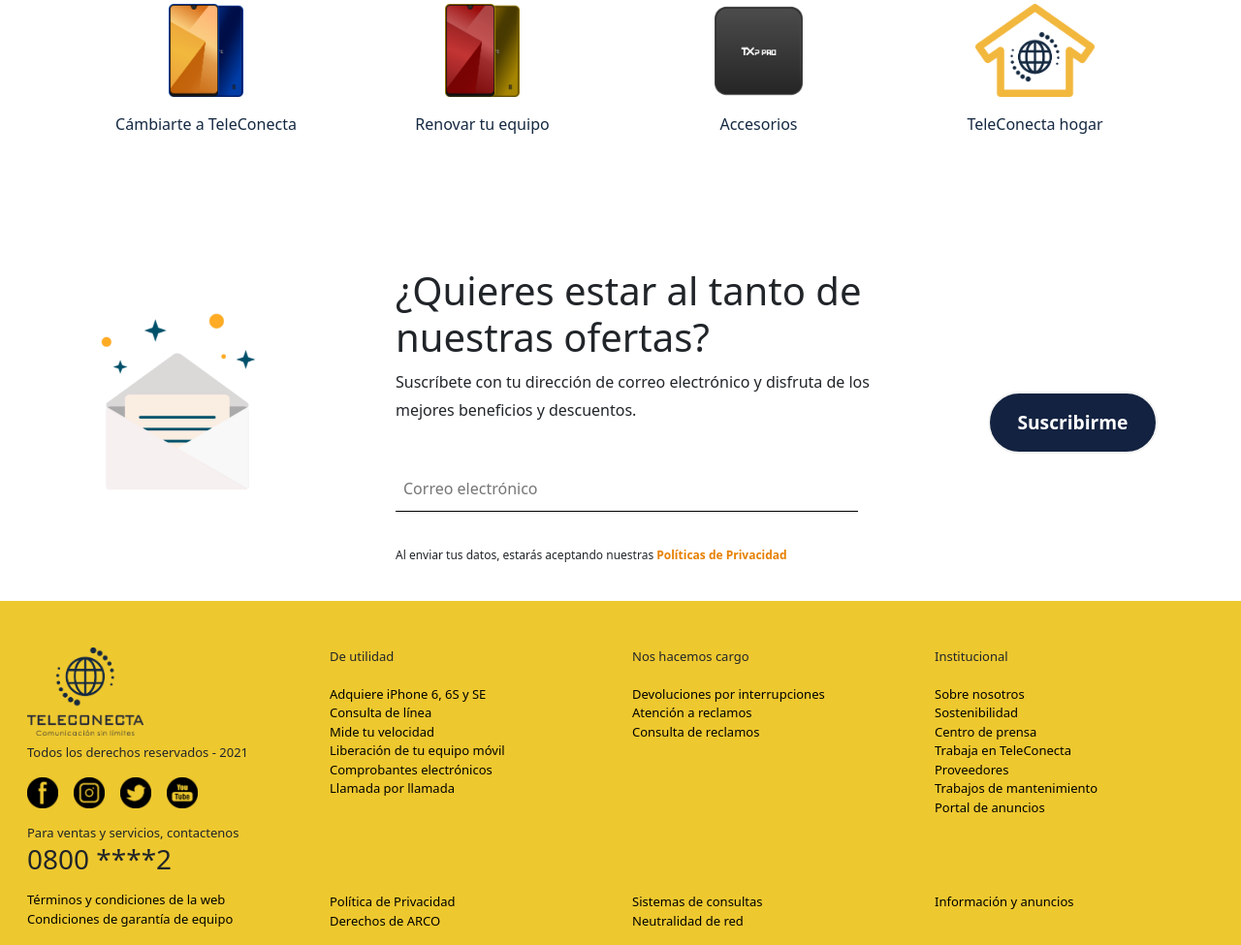
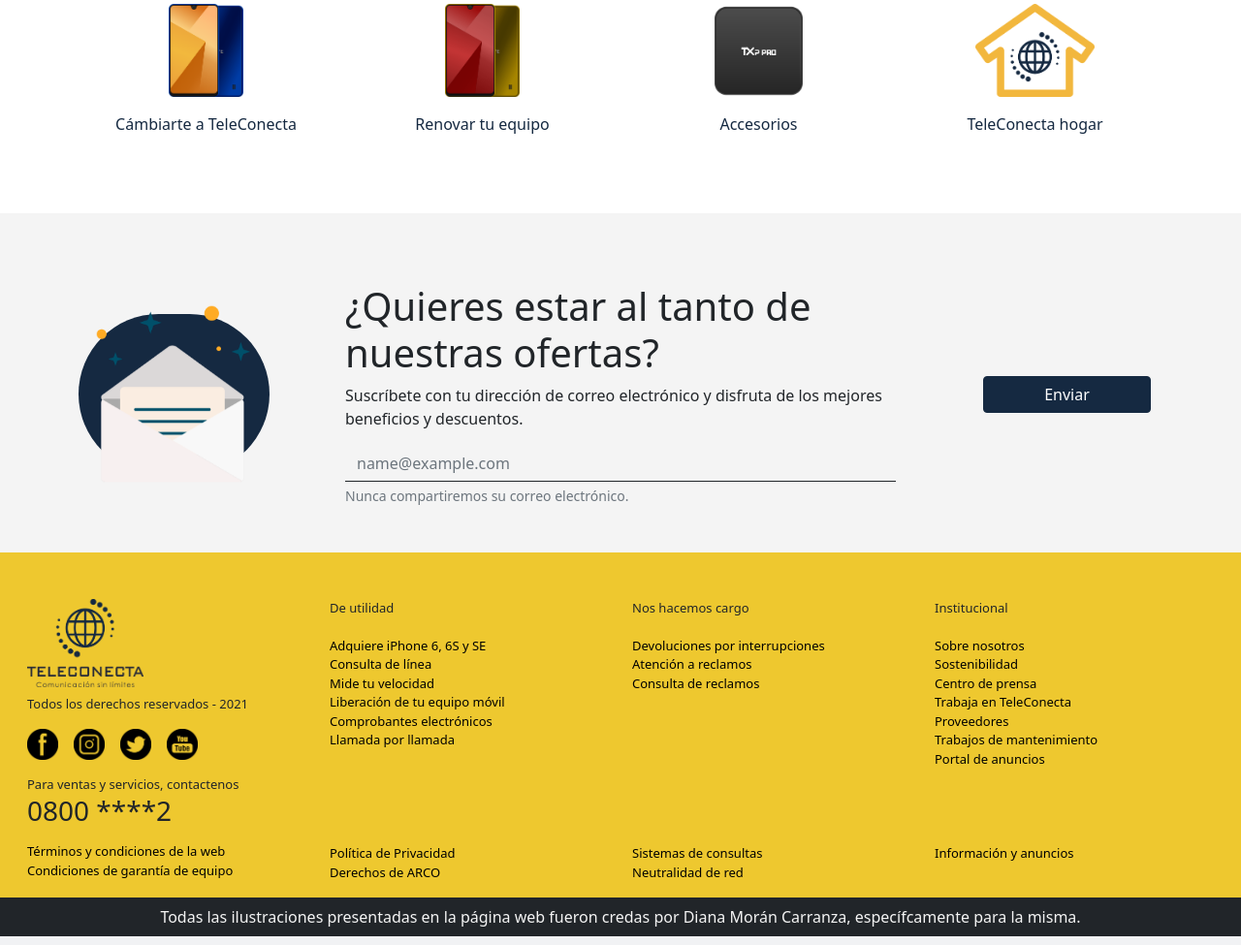
Before and after one commit to DanM-C/TeleConecta, a PHP site: page /personas/tienda.html in a window 1280 px wide. Shown: the part 845-1820 px from the top of the page at 97% size. Run offline with PHP 8.4, Linux system fonts and the light colour scheme.

Commit message:
TeleConecta

```diff
--- a/css/tienda.css
+++ b/css/tienda.css
@@ -142,34 +142,8 @@
     transform: scale(1.1);
 }
 
-.cell div img {
-    height: 80%;
-}
-
-.cell div h2 {
-    font-size: .9em;
-}
-
-/* FORMULARIO DE SUSCRIPCIÓN */
-.form {
-    width: 100%;
-    height: 25em;
-    padding: 3.5em;
-    align-items: center;
-    line-height: 1.8em;
-}
-
-.form img {
-    padding: 3.5em;
-    width: 16em;
-    float: left;
+.e-card {
     animation: grow .6s infinite alternate;
-}
-
-.formu {
-    width: 55%;
-    padding: 0 1em 0 6em;
-    float: left;
 }
 
 @keyframes grow {
--- a/personas/tienda.html
+++ b/personas/tienda.html
@@ -119,16 +119,20 @@
             </div>
         </div>
     </div>
-    <div class="form">
-        <img src="/img/sobre.png" alt="">
-        <form class="formu" action="">
+
+    <div class="container-fluid m-0 row row-cols-1 row-cols-md-3 g-4 p-5 alig align-self-center bg-light align-items-center">
+        <div class="container bg-primary rounded-pill col col-md-2 text-center">
+            <img src="/img/sobre.png" alt="" class="col-md-10 col-3 e-card">
+        </div>
+        <div class="container col col-md-6">
             <h1>¿Quieres estar al tanto de nuestras ofertas?</h1>
-            <p>Suscríbete con tu dirección de correo electrónico y disfruta de los mejores beneficios y descuentos.</p><br>
-            <input type="email" name="" id="email" placeholder="Correo electrónico"><br>
-            <br>
-            <span>Al enviar tus datos, estarás aceptando nuestras <a href="#">Políticas de Privacidad</a></span>
-        </form>
-        <section><button>Suscribirme</button></section>
+            <p>Suscríbete con tu dirección de correo electrónico y disfruta de los mejores beneficios y descuentos.</p>
+            <input type="email" class="form-control border-dark border-1 border-top-0 border-end-0 border-start-0 rounded-0 bg-transparent" placeholder="name@example.com" id="exampleInputEmail1" aria-describedby="emailHelp">
+            <div id="emailHelp" class="form-text">Nunca compartiremos su correo electrónico.</div>
+        </div>
+        <div class="container col col-md-2">
+            <button type="button" class="btn btn-primary col-12 d-sm-block d-none">Enviar</button>
+        </div>
     </div>
     <div class="help">
 
```
